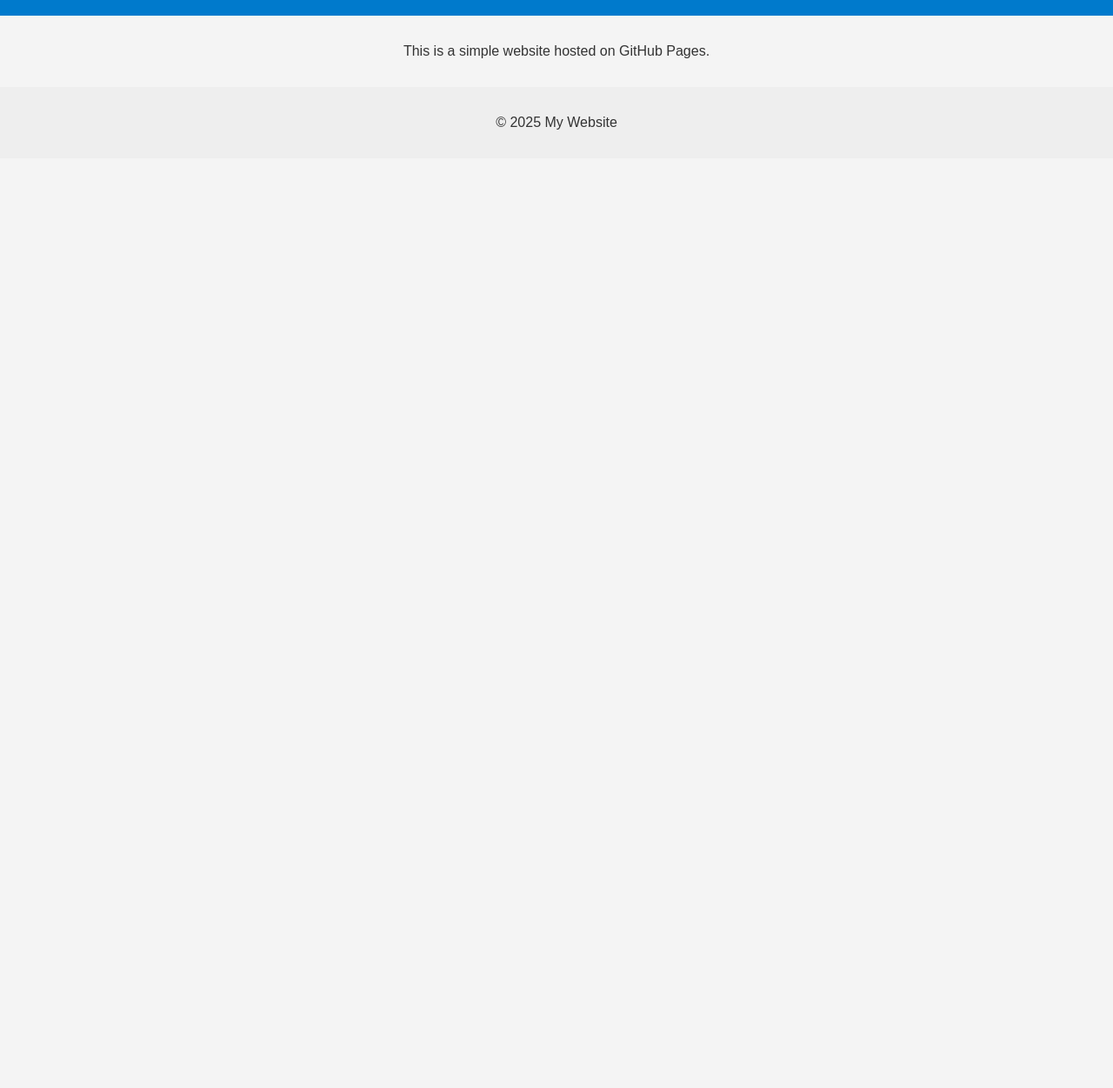
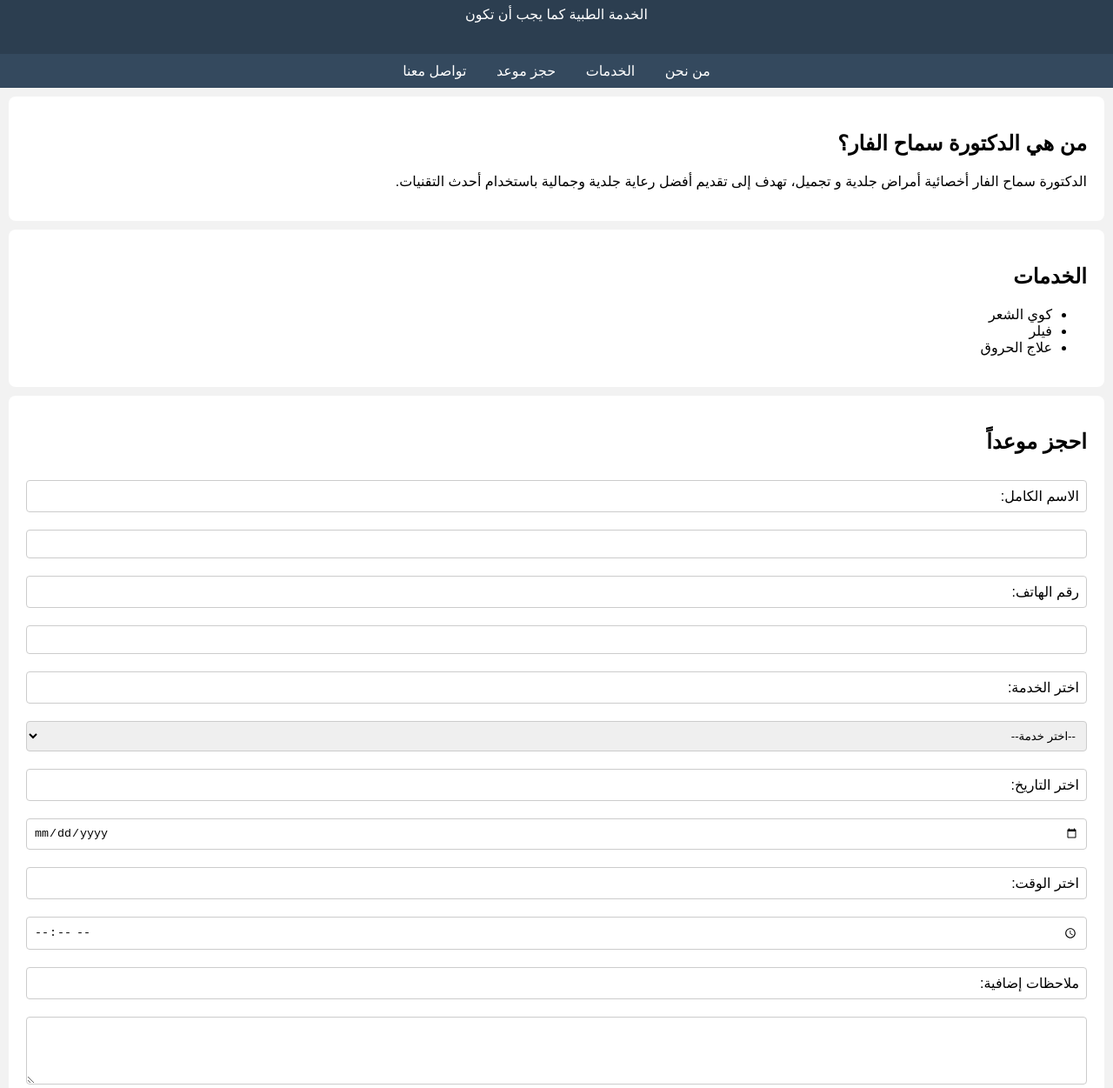
Before and after one commit to adhoooim/Samah---clinic---site, a plain HTML site: page index.html in a window 1280 px wide. Shown: the part 94-1345 px from the top of the page at 87% size. Before the commit the page ends 800 px from the top, so only its background shows below. Drawn offline with Linux system fonts and the light colour scheme.

Commit message:
Update index.html

```diff
--- a/index.html
+++ b/index.html
@@ -1,20 +1,133 @@
 <!DOCTYPE html>
-<html lang="en">
+<html lang="ar" dir="rtl">
 <head>
-  <meta charset="UTF-8" />
-  <meta name="viewport" content="width=device-width, initial-scale=1.0" />
-  <title>My GitHub Website</title>
-  <link rel="stylesheet" href="style.css" />
+  <meta charset="UTF-8">
+  <meta name="viewport" content="width=device-width, initial-scale=1.0">
+  <title>عيادة الدكتورة سماح الفار</title>
+  <style>
+    body {
+      font-family: Arial, sans-serif;
+      margin: 0;
+      padding: 0;
+      background-color: #f2f2f2;
+    }
+    header {
+      background-color: #2c3e50;
+      color: white;
+      padding: 20px;
+      text-align: center;
+    }
+    nav {
+      background-color: #34495e;
+      padding: 10px;
+      text-align: center;
+    }
+    nav a {
+      color: white;
+      margin: 0 15px;
+      text-decoration: none;
+    }
+    section {
+      padding: 20px;
+      background: white;
+      margin: 10px;
+      border-radius: 8px;
+    }
+    footer {
+      text-align: center;
+      padding: 15px;
+      background-color: #2c3e50;
+      color: white;
+      margin-top: 20px;
+    }
+    form {
+      display: flex;
+      flex-direction: column;
+    }
+    label, select, input, textarea, button {
+      margin: 10px 0;
+      padding: 8px;
+      border-radius: 4px;
+      border: 1px solid #ccc;
+    }
+    button {
+      background-color: #2c3e50;
+      color: white;
+      border: none;
+      cursor: pointer;
+    }
+    button:hover {
+      background-color: #34495e;
+    }
+  </style>
 </head>
 <body>
   <header>
-    <h1>Welcome to My GitHub Page</h1>
+    <h1>عيادة الدكتورة سماح الفار</h1>
+    <p>الخدمة الطبية كما يجب أن تكون</p>
   </header>
-  <main>
-    <p>This is a simple website hosted on GitHub Pages.</p>
-  </main>
+
+  <nav>
+    <a href="#about">من نحن</a>
+    <a href="#services">الخدمات</a>
+    <a href="#appointment">حجز موعد</a>
+    <a href="#contact">تواصل معنا</a>
+  </nav>
+
+  <section id="about">
+    <h2>من هي الدكتورة سماح الفار؟</h2>
+    <p>الدكتورة سماح الفار أخصائية أمراض جلدية و تجميل، تهدف إلى تقديم أفضل رعاية جلدية وجمالية باستخدام أحدث التقنيات.</p>
+  </section>
+
+  <section id="services">
+    <h2>الخدمات</h2>
+    <ul>
+      <li>كوي الشعر</li>
+      <li>فيلر</li>
+      <li>علاج الحروق</li>
+    </ul>
+  </section>
+
+  <section id="appointment">
+    <h2>احجز موعداً</h2>
+    <form action="#" method="post">
+      <label for="name">الاسم الكامل:</label>
+      <input type="text" id="name" name="name" required>
+
+      <label for="phone">رقم الهاتف:</label>
+      <input type="tel" id="phone" name="phone" required>
+
+      <label for="service">اختر الخدمة:</label>
+      <select id="service" name="service" required>
+        <option value="">--اختر خدمة--</option>
+        <option value="hair">كوي الشعر</option>
+        <option value="filler">فيلر</option>
+        <option value="burns">علاج الحروق</option>
+      </select>
+
+      <label for="date">اختر التاريخ:</label>
+      <input type="date" id="date" name="date" required>
+
+      <label for="time">اختر الوقت:</label>
+      <input type="time" id="time" name="time" required>
+
+      <label for="notes">ملاحظات إضافية:</label>
+      <textarea id="notes" name="notes" rows="4"></textarea>
+
+      <button type="submit">إرسال</button>
+    </form>
+  </section>
+
+  <section id="contact">
+    <h2>تواصل معنا</h2>
+    <p><strong>الهاتف:</strong> 0123-456-789</p>
+    <p><strong>البريد الإلكتروني:</strong> dr.samah@example.com</p>
+    <p><strong>العنوان:</strong> 123 شارع الرئيسي، القاهرة، مصر</p>
+    <p><strong>ساعات العمل:</strong> السبت - الخميس | من 9 صباحًا إلى 5 مساءً</p>
+  </section>
+
   <footer>
-    <p>&copy; 2025 My Website</p>
+    <p>&copy; 2025 عيادة الدكتورة سماح الفار. جميع الحقوق محفوظة.</p>
   </footer>
 </body>
 </html>
```
